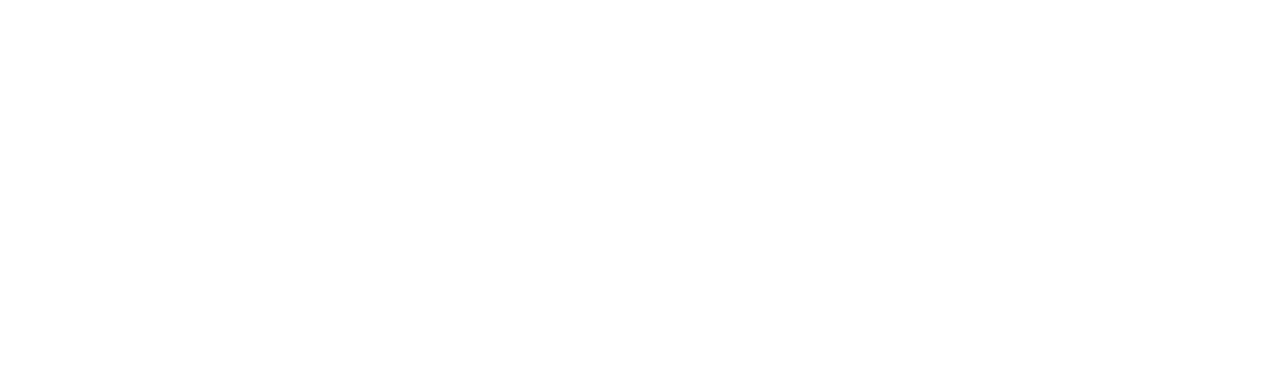
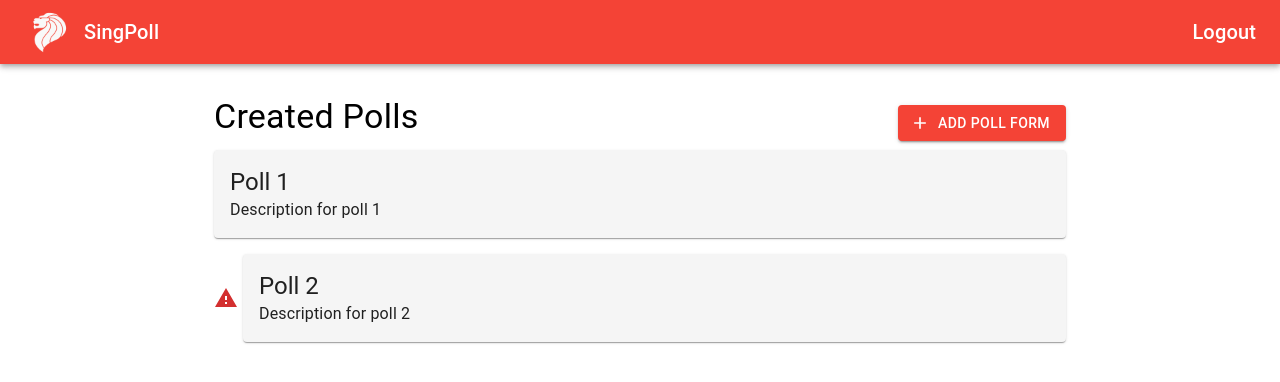
Before and after one commit to dthx2710/csc3004-group24-2023, a React (Vite) app in the folder frontend/: page /adminhome in a window 1280 px wide. Before the commit this address had no page. Shown: the top 382 px of the page. Built offline with nearby package versions, Linux system fonts and the light colour scheme.

Commit message:
Added homepage for admin
In login page - enter username as 'admin' or 'user', and password as 'password'

```diff
--- /dev/null
+++ b/frontend/src/AdminHomePage.jsx
@@ -0,0 +1,38 @@
+import React from 'react';
+import { useNavigate } from "react-router-dom";
+import { Box, Container, Typography, Button } from '@mui/material';
+import AddIcon from '@mui/icons-material/Add';
+import PollList from './PollList';
+
+export default function HomePage() {
+  const navigate = useNavigate();
+
+  const polls = [
+    { title: 'Poll 1', description: 'Description for poll 1', isCompulsory: false },
+    { title: 'Poll 2', description: 'Description for poll 2', isCompulsory: true },
+    // other polls...
+  ];
+
+  return (
+    <div style={{backgroundColor: 'white'}}>
+        <Container maxWidth="md">
+          <Box sx={{ mt: 4, mb: 2 }}>
+            <Box sx={{ display: 'flex', justifyContent: 'space-between', alignItems: 'center' }}>
+              <Typography variant="h4" component="h1" gutterBottom style={{ color: 'black'}}>
+                Created Polls
+              </Typography>
+              <Button
+                  color="secondary"
+                  sx={{ '&:hover': { backgroundColor: '#aa2e25' }}}
+                  variant="contained"
+                  startIcon={<AddIcon />}
+                  onClick={() => navigate("/form")}>
+                  Add Poll Form
+              </Button>
+            </Box>
+            <PollList polls={polls} />
+          </Box>
+        </Container>
+    </div>
+  );
+};
--- a/frontend/src/App.jsx
+++ b/frontend/src/App.jsx
@@ -1,20 +1,34 @@
-import React from 'react';
+import React, { useState } from 'react';
 import { BrowserRouter as Router, Route, Routes } from 'react-router-dom';
 import LoginPage from './Login';
-import HomePage from './HomePage';
+import UserHomePage from './UserHomePage';
+import AdminHomePage from './AdminHomePage';
 import Layout from './Layout';
 import Form from './Form';
 
 const App = () => {
-  const username = 'TestUser'; // Update this based on your authentication system
+  //const username = 'TestUser'; // Update this based on your authentication system
+
+  const [username, setUsername] = useState(null);
+
+  const handleLogin = (user) => {
+    setUsername(user);
+  };
 
   return (
     <Router>
       <Routes>
-        <Route path="/" element={<LoginPage />} />
-        <Route path="/home" element={
+        <Route path="/" element={
+          <LoginPage onLogin={handleLogin} />
+        } />
+        <Route path="/userhome" element={
           <Layout username={username}>
-            <HomePage />
+            <UserHomePage />
+          </Layout>
+        } />
+        <Route path="/adminhome" element={
+          <Layout username={username}>
+            <AdminHomePage />
           </Layout>
         } />
         <Route path="/form" element={
--- a/frontend/src/Login.jsx
+++ b/frontend/src/Login.jsx
@@ -15,7 +15,7 @@
     margin: theme.spacing(1),
 }));
 
-export default function Login() {
+export default function Login({ onLogin }) {
     const navigate = useNavigate();
 
     const [username, setUsername] = React.useState('');
@@ -27,14 +27,22 @@
         event.preventDefault();
 
         // hardcoded username and password
-        const hardcodedUsername = "admin";
+        const hardcodedUsername1 = "admin";
+        const hardcodedUsername2 = "user";
         const hardcodedPassword = "password";
 
-        if (username === hardcodedUsername && password === hardcodedPassword) {
-          // navigate to HomePage
-          navigate("/home");
+        if ((username === hardcodedUsername1 || hardcodedUsername2) && password === hardcodedPassword) {
+            // store username
+            onLogin(username);
+            // navigate to HomePage
+            if (username === hardcodedUsername1) {
+                navigate("/adminhome");
+            }
+            else {
+                navigate("/userhome");
+            }
         } else {
-          setLoginError(true);  // Set login error to true
+            setLoginError(true);  // Set login error to true
         }
       };
 
--- a/frontend/src/Navbar.jsx
+++ b/frontend/src/Navbar.jsx
@@ -1,7 +1,8 @@
 import React from 'react';
-import { AppBar, Toolbar, Typography } from '@mui/material';
+import { AppBar, Toolbar, Typography, Button } from '@mui/material';
 import { styled } from '@mui/system';
 import { Link } from 'react-router-dom';
+import { useNavigate } from "react-router-dom";
 import NavbarLogo from '../src/assets/singapore-lion-logo-white.png';
 
 const RootDiv = styled('div')({
@@ -19,16 +20,25 @@
 });
 
 const Navbar = ({ username }) => {
+  const navigate = useNavigate();
+
   return (
     <RootDiv>
       <AppBar position="static" color="secondary">
         <Toolbar>
           <MenuButtonTypography variant="h6">
             <img src={NavbarLogo} alt="Singapore Lion Logo" style={{ width: 50, height: 50, marginRight: '10px' }} />
-            <Link to="/home" style={{ textDecoration: 'none', color: 'inherit' }}>SingPoll</Link>
+            <Link to="/userhome" style={{ textDecoration: 'none', color: 'inherit' }}>SingPoll</Link>
           </MenuButtonTypography>
           <TitleTypography variant="h6">
             {username}
+          </TitleTypography>
+          <TitleTypography
+            onClick={() => navigate("/")}
+            color="inherit"
+            variant="h6"
+            sx={{ ml: 5, cursor: 'pointer' }}>
+            Logout
           </TitleTypography>
         </Toolbar>
       </AppBar>
--- a/frontend/src/HomePage.jsx
+++ b/frontend/src/UserHomePage.jsx
@@ -14,9 +14,9 @@
         <Container maxWidth="md">
           <Box sx={{ mt: 4, mb: 2 }}>
               <Typography variant="h4" component="h1" gutterBottom style={{ color: 'black'}}>
-              Available Polls
+                Available Polls
               </Typography>
-              <PollList polls={polls} />
+            <PollList polls={polls} />
           </Box>
         </Container>
     </div>
```
